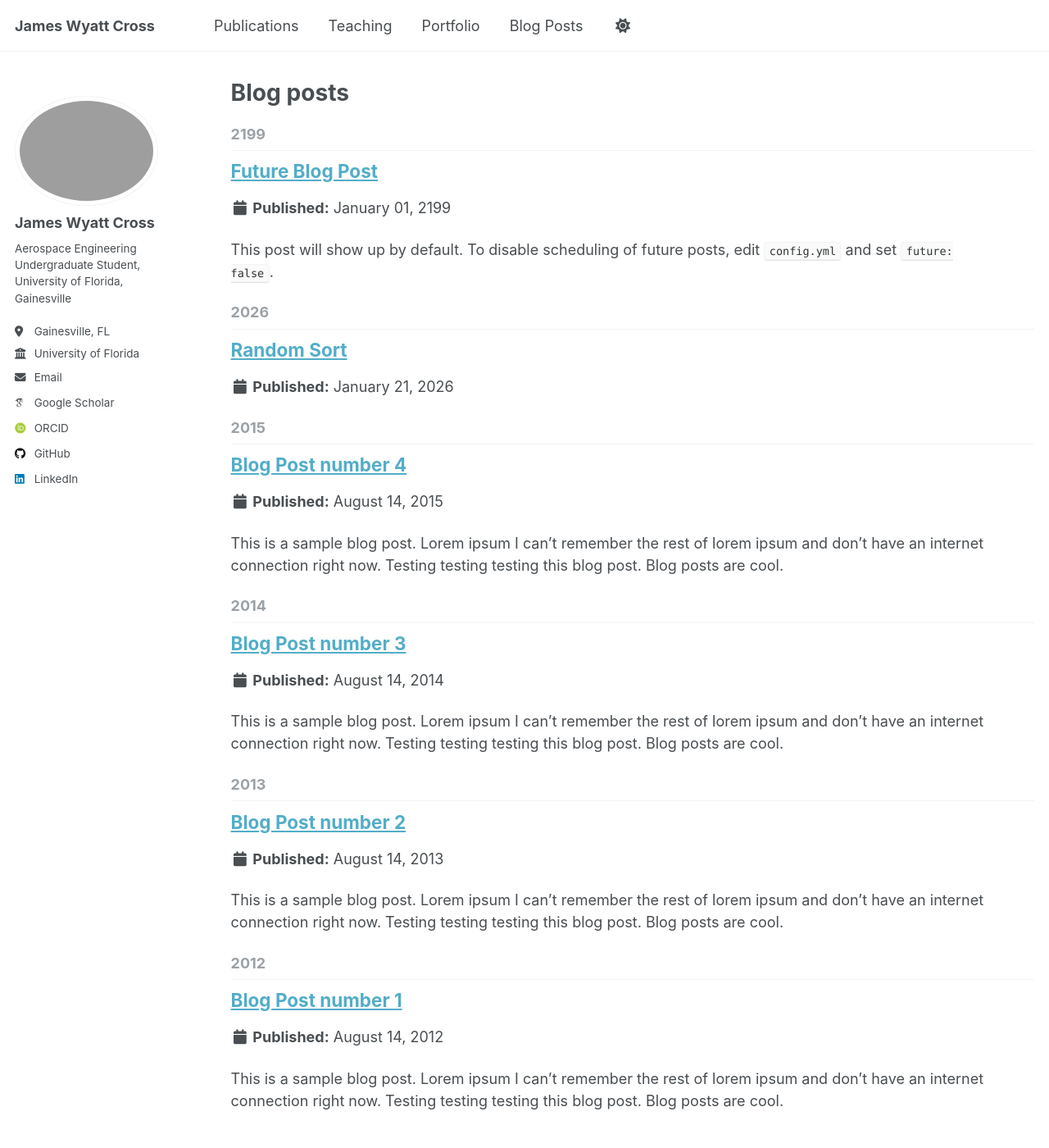
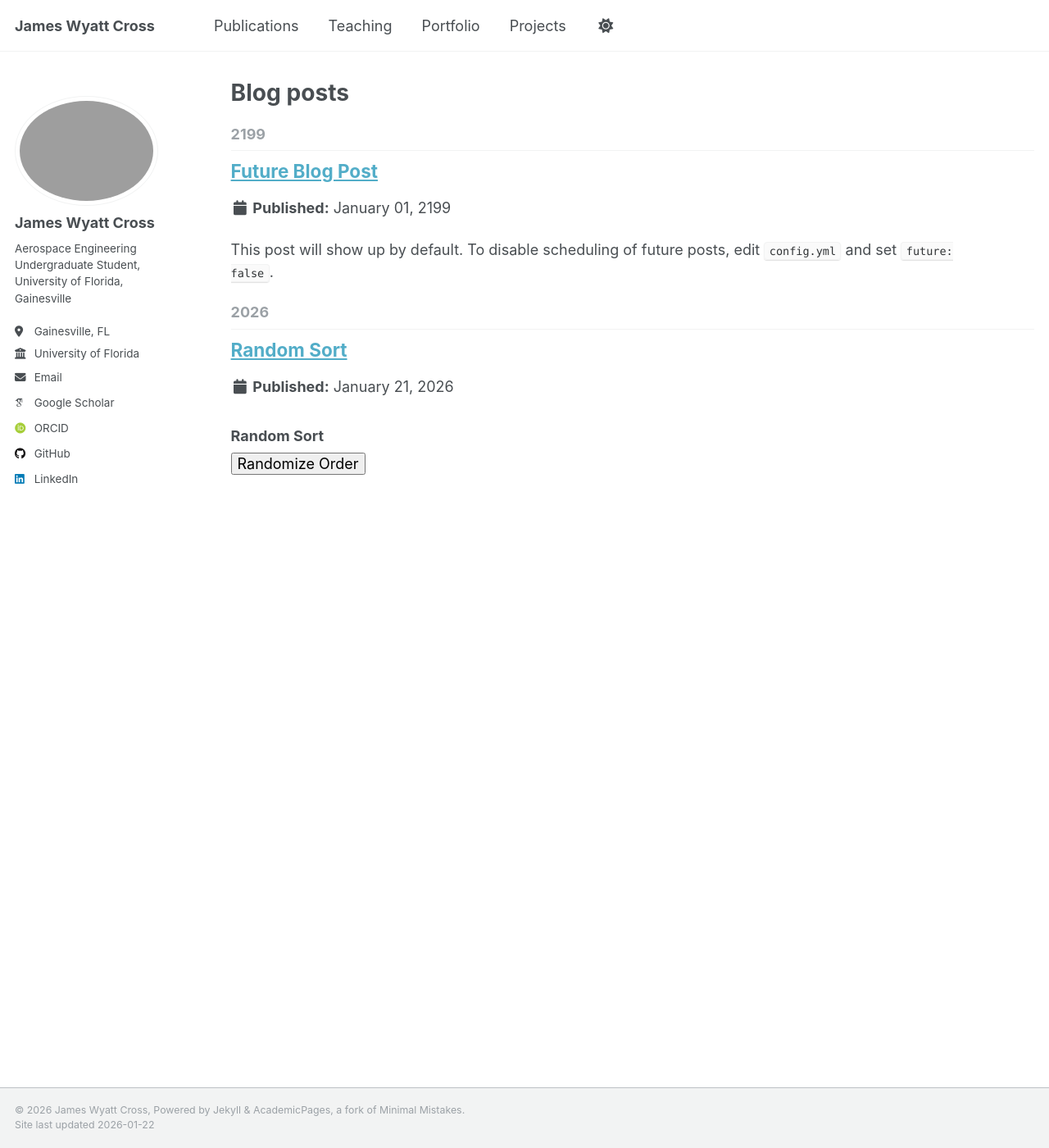
Before and after one commit to JWyattCross/pages, a Jekyll site: the page built from _pages/year-archive.html, in a window 1280 px wide and 1400 px high. Shown: the whole window at 82% size. Built offline with Jekyll 4.4.1, drawn with Linux system fonts in a browser that asks for light colours; some web fonts are replaced.

Commit message:
old files removed

```diff
--- a/_config.yml
+++ b/_config.yml
@@ -88,7 +88,7 @@ publication_category:
 teaser                   :  # filename of teaser fallback teaser image placed in /images/, .e.g. "500x300.png"
 breadcrumbs              : false # true, false (default)
 words_per_minute         : 160
-future                   : true
+future                   : false
 read_more                : "disabled" # if enabled, adds "Read more" links to excerpts
 talkmap_link             : false      #change to true to add link to talkmap on talks page
 comments:
--- a/_data/navigation.yml
+++ b/_data/navigation.yml
@@ -20,7 +20,7 @@ main:
   - title: "Portfolio"
     url: /portfolio/
 
-  - title: "Blog Posts"
+  - title: "Projects"
     url: /year-archive/
 
   # - title: "CV"
--- a/_posts/2012-08-14-blog-post-1.md
+++ /dev/null
@@ -1,20 +0,0 @@
----
-title: 'Blog Post number 1'
-date: 2012-08-14
-permalink: /posts/2012/08/blog-post-1/
-tags:
-  - cool posts
-  - category1
-  - category2
----
-
-This is a sample blog post. Lorem ipsum I can't remember the rest of lorem ipsum and don't have an internet connection right now. Testing testing testing this blog post. Blog posts are cool.
-
-Headings are cool
-======
-
-You can have many headings
-======
-
-Aren't headings cool?
-------
--- a/_posts/2013-08-14-blog-post-2.md
+++ /dev/null
@@ -1,20 +0,0 @@
----
-title: 'Blog Post number 2'
-date: 2013-08-14
-permalink: /posts/2013/08/blog-post-2/
-tags:
-  - cool posts
-  - category1
-  - category2
----
-
-This is a sample blog post. Lorem ipsum I can't remember the rest of lorem ipsum and don't have an internet connection right now. Testing testing testing this blog post. Blog posts are cool.
-
-Headings are cool
-======
-
-You can have many headings
-======
-
-Aren't headings cool?
-------
--- a/_posts/2014-08-14-blog-post-3.md
+++ /dev/null
@@ -1,20 +0,0 @@
----
-title: 'Blog Post number 3'
-date: 2014-08-14
-permalink: /posts/2014/08/blog-post-3/
-tags:
-  - cool posts
-  - category1
-  - category2
----
-
-This is a sample blog post. Lorem ipsum I can't remember the rest of lorem ipsum and don't have an internet connection right now. Testing testing testing this blog post. Blog posts are cool.
-
-Headings are cool
-======
-
-You can have many headings
-======
-
-Aren't headings cool?
-------
```
Also changed, not shown: _posts/2015-08-14-blog-post-4.md (deleted, +0 -20 lines), _posts/2026-01-21-random-sort.html (+13 -19 lines).
